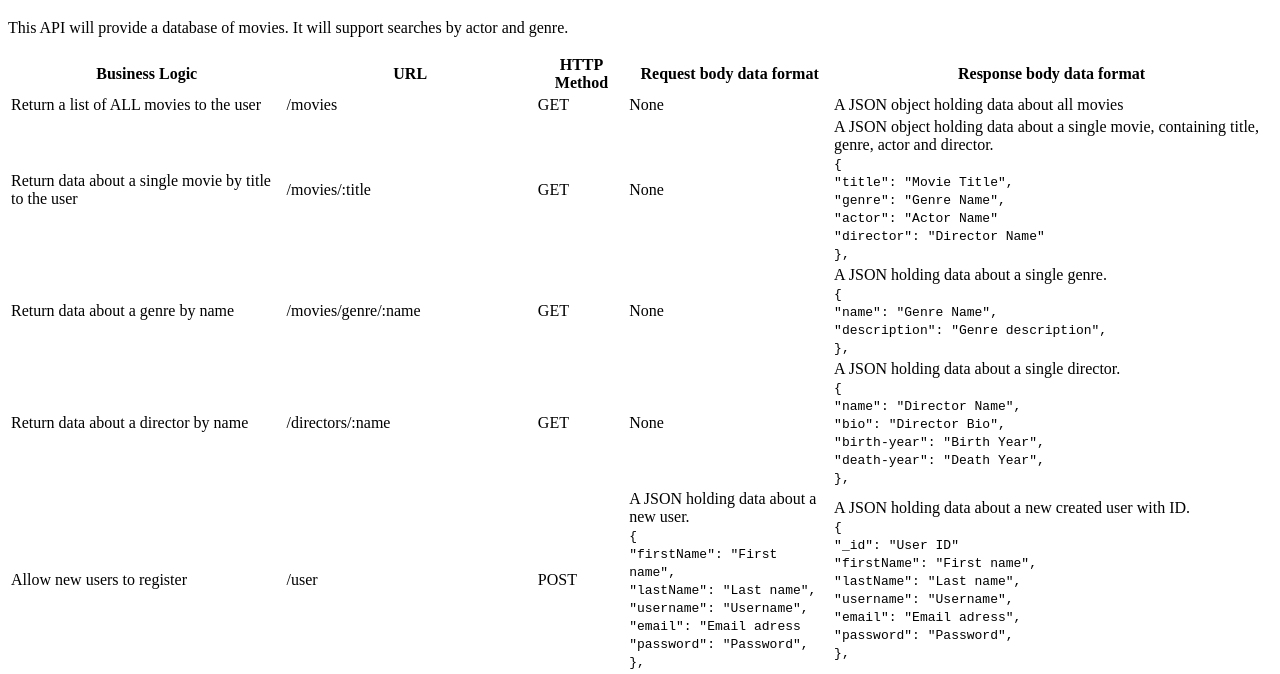
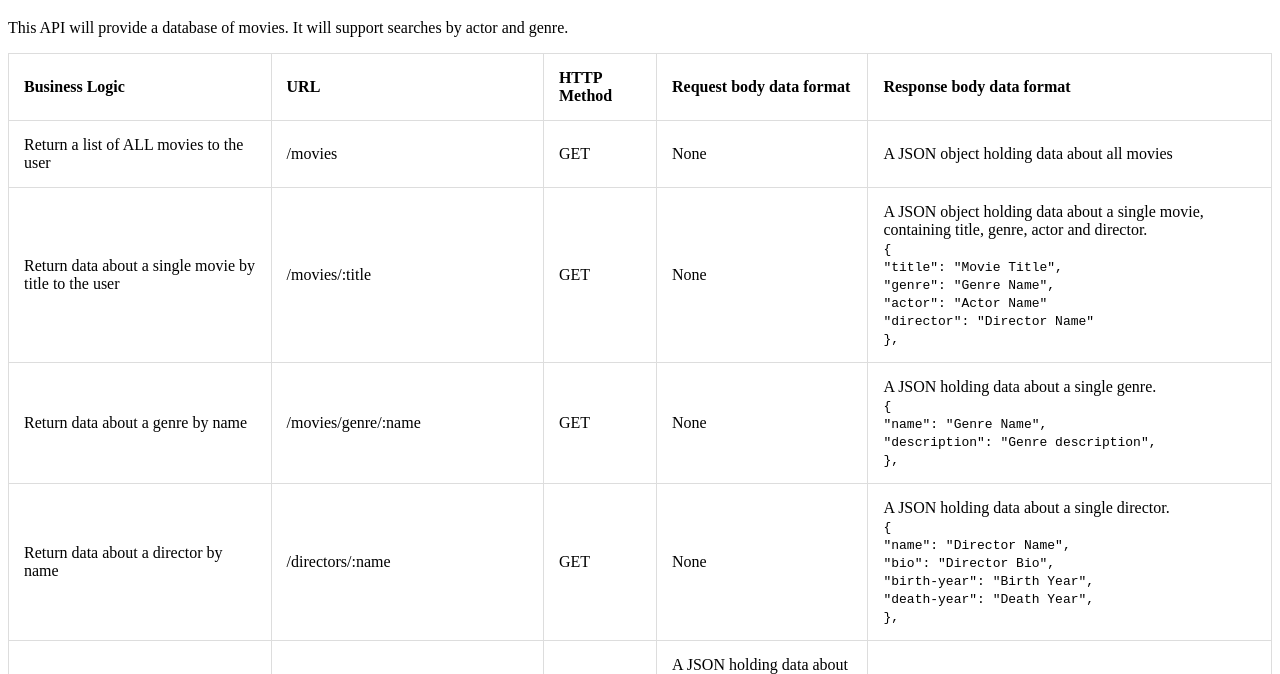
Before and after one commit to Mr-Macko/movie_api, a website: page public/documentation.html in a window 1280 px wide. Shown: the part 61-735 px from the top of the page. Drawn offline with Linux system fonts and the light colour scheme.

Commit message:
added style to table

```diff
--- a/public/documentation.html
+++ b/public/documentation.html
@@ -30,6 +30,26 @@
                     <td>None</td>
                     <td>A JSON object holding data about a single movie, containing title, genre, actor and director. <br>
                         <code>
+<head>
+    <style>
+        table,
+        td,
+        th {
+            border: 1px solid #ddd;
+            text-align: left;
+        }
+
+        table {
+            border-collapse: collapse;
+            width: 100%;
+        }
+
+        th,
+        td {
+            padding: 15px;
+        }
+    </style>
+    <Title>Documentation</Title>
                             {<br>
                             "title": "Movie Title",<br>
                             "genre": "Genre Name",<br>
```
